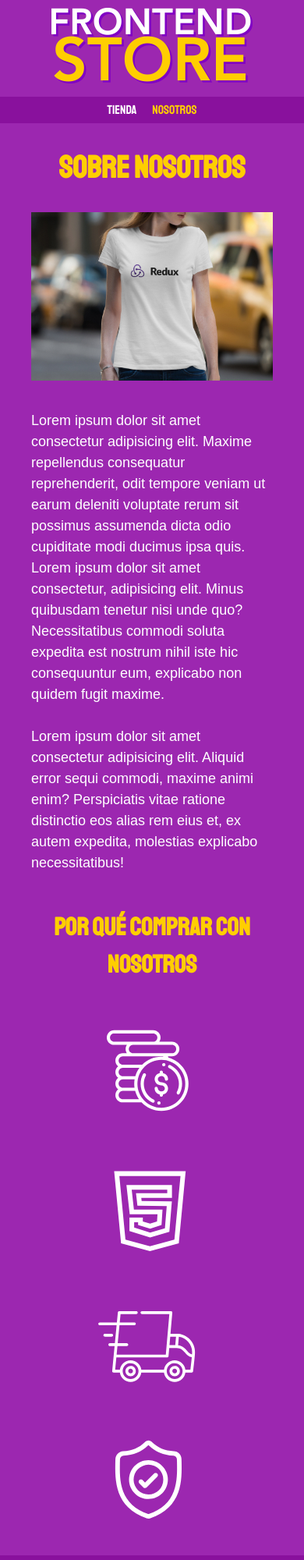
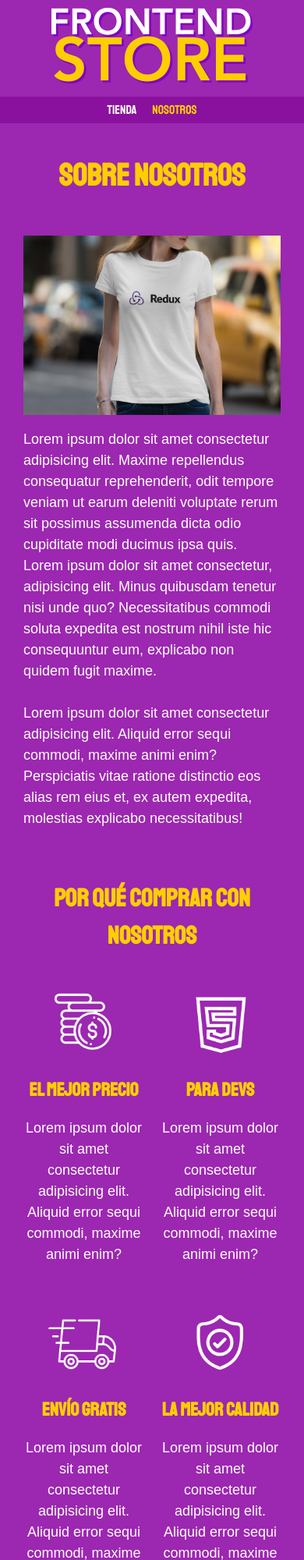
Before and after one commit to Portolopser/Proyecto-Tienda, a plain HTML site: page nosotros.html in a window 390 px wide. Shown: the top 2000 px of the page at 78% size. Drawn offline with Linux system fonts and the light colour scheme.

Commit message:
Cambios 15/06/2021
Finalización página "Nosotros" y finalización de página de Producto

```diff
--- a/css/style.css
+++ b/css/style.css
@@ -15,7 +15,9 @@ html {
     font-size: 62.5%;
 }
 
-*, *:before, *:after {
+*,
+*:before,
+*:after {
     box-sizing: inherit;
 }
 
@@ -37,17 +39,20 @@ a {
 }
 
 img {
-    max-width: 100%;
+    width: 100%;
 }
 
 .container {
     max-width: 120rem;
     margin: 0 auto;
+    padding: 1rem;
 }
 
-h1, h2, h3 {
+h1,
+h2,
+h3 {
     text-align: center;
-    color:  var(--secondary);
+    color: var(--secondary);
     font-family: var(--primary-font);
 }
 
@@ -105,6 +110,7 @@ header {
 .navigation__link--active {
     color: var(--secondary);
 }
+/*Fin Globales*/
 
 /*Grid*/
 .grid {
@@ -118,6 +124,7 @@ header {
         grid-template-columns: repeat(3, 1fr);
     }
 }
+/*Fin Grid*/
 
 /*Productos*/
 .product {
@@ -127,10 +134,6 @@ header {
 
 .product__image {
     width: 100%;
-}
-
-.product__info {
-
 }
 
 .product__name {
@@ -149,6 +152,7 @@ header {
     text-align: center;
     line-height: 2rem;
 }
+/*Fin Productos*/
 
 /*Graphs*/
 .graph {
@@ -174,39 +178,102 @@ header {
         grid-column: 2 / 4;
     }
 }
+/*Fin Graphs*/
 
 /*About Us*/
 .about-us {
+    display: grid;
+    grid-template-rows: repeat(2, auto);
+    padding: 2rem;
+}
+
+.about-us__img {
+    grid-row: 1 / 2;
+}
+
+@media (min-width: 768px) {
+    .about-us {
+        grid-template-columns: repeat(2, 1fr);
+        column-gap: 2rem;
+    }
+
+    .about-us__img {
+        grid-column: 2 / 3;
+    }
+}
+
+.buy {
+    padding: 0 2rem;
+}
+/*Fin About Us*/
+
+/*Bloques*/
+.blocks {
     display: grid;
     grid-template-columns: repeat(2, 1fr);
     gap: 2rem;
 }
 
-.why-us__images {
-    display: flex;
-    justify-content: center;
-}
-
-@media (max-width: 768px) {
-    .about-us {
-        display: flex;
-        flex-direction: column-reverse;
-        padding: 0 4rem;
-        background-size: cover;
-    }
-
-    .why-us {
-        padding: 0 4rem;
-    }
-
-    .why-us__images {
-        padding: 0 4rem;
+@media (min-width: 768px) {
+    .blocks {
+        display: grid;
+        grid-template-columns: repeat(4, 1fr);
+        gap: 2rem;
     }
 }
 
-@media (max-width: 480px) {
-    .why-us__images {
+.block {
+    text-align: center;
+}
+
+.block__title {
+    margin: 0;
+}
+/*Fin Bloques*/
+
+/*Página del producto*/
+@media (min-width: 768px) {
+    .shirt {
         display: grid;
-        grid-template-columns: 1fr;
+        grid-template-columns: repeat(2, 1fr);
+        gap: 2rem;
     }
 }
+
+.form {
+    display: grid;
+    grid-template-columns: repeat(2, 1fr);
+    gap: 2rem;
+}
+
+.form__field {
+    border: 1rem solid var(--primary-dark);
+    background-color: transparent;
+    color: var(--white);
+    font-family: Arial, Helvetica, sans-serif;
+    font-size: 2rem;
+    padding: 1rem;
+    appearance: none;
+}
+
+.form__button {
+    background-color: var(--secondary);
+    border: none;
+    font-size: 2rem;
+    font-family: var(--primary-font);
+    padding: 2rem;
+    transition: background-color .3s ease;
+    grid-column: 1 / 3;
+}
+
+.form__button:hover {
+    cursor: pointer;
+    background-color: var(--secondary-dark);
+}
+
+@media (max-width: 480px) {
+    .form__field:first-of-type {
+        grid-column: 1 / 3;
+    }
+}
+/*Fin página del producto*/
--- a/nosotros.html
+++ b/nosotros.html
@@ -28,29 +28,58 @@
         <h1>Sobre Nosotros</h1>
 
         <div class="about-us">
+            <div class="about-us__content">
                 <p class="about-us__text">Lorem ipsum dolor sit amet consectetur adipisicing elit. Maxime repellendus
-                consequatur reprehenderit, odit tempore veniam ut earum deleniti voluptate rerum sit possimus assumenda
+                    consequatur reprehenderit, odit tempore veniam ut earum deleniti voluptate rerum sit possimus
+                    assumenda
                     dicta odio cupiditate modi ducimus ipsa quis.
                     Lorem ipsum dolor sit amet consectetur, adipisicing elit. Minus quibusdam tenetur nisi unde quo?
-                Necessitatibus commodi soluta expedita est nostrum nihil iste hic consequuntur eum, explicabo non quidem
+                    Necessitatibus commodi soluta expedita est nostrum nihil iste hic consequuntur eum, explicabo non
+                    quidem
                     fugit maxime.
                     </br></br>
-                Lorem ipsum dolor sit amet consectetur adipisicing elit. Aliquid error sequi commodi, maxime animi enim?
+                    Lorem ipsum dolor sit amet consectetur adipisicing elit. Aliquid error sequi commodi, maxime animi
+                    enim?
                     Perspiciatis vitae ratione distinctio eos alias rem eius et, ex autem expedita, molestias explicabo
                     necessitatibus!
                 </p>
+            </div>
             <img class="about-us__img" src="img/nosotros.jpg" alt="Foto de nosotros">
         </div>
 
-        <div class="why-us">
-            <h2 class="why-us__text">Por qué comprar con nosotros</h2>
-            <div class="why-us__images">
-                <img src="img/icono_1.png" alt="Icono dinero">
-                <img src="img/icono_2.png" alt="Icono HTML5">
-                <img src="img/icono_3.png" alt="Icono furgoneta">
-                <img src="img/icono_4.png" alt="Icono escudo">
+        <section class="container buy">
+            <h2 class="buy__text">Por qué comprar con nosotros</h2>
+            <div class="blocks">
+                <div class="block">
+                    <img class="block__img" src="img/icono_1.png" alt="Icono dinero">
+                    <h3 class="block__title">El mejor precio</h3>
+                    <p>Lorem ipsum dolor sit amet consectetur adipisicing elit. Aliquid error sequi commodi, maxime
+                        animi
+                        enim?</p>
+                </div>
+                <div class="block">
+                    <img class="block__img" src="img/icono_2.png" alt="Icono HTML5">
+                    <h3 class="block__title">Para devs</h3>
+                    <p>Lorem ipsum dolor sit amet consectetur adipisicing elit. Aliquid error sequi commodi, maxime
+                        animi
+                        enim?</p>
+                </div>
+                <div class="block">
+                    <img class="block__img" src="img/icono_3.png" alt="Icono furgoneta">
+                    <h3 class="block__title">Envío gratis</h3>
+                    <p>Lorem ipsum dolor sit amet consectetur adipisicing elit. Aliquid error sequi commodi, maxime
+                        animi
+                        enim?</p>
+                </div>
+                <div class="block">
+                    <img class="block__img" src="img/icono_4.png" alt="Icono escudo">
+                    <h3 class="block__title">La mejor calidad</h3>
+                    <p>Lorem ipsum dolor sit amet consectetur adipisicing elit. Aliquid error sequi commodi, maxime
+                        animi
+                        enim?</p>
                 </div>
             </div>
+        </section>
     </main>
 
     <footer class="footer">
```
Also changed, not shown: producto.html (+21 -1 lines). Lines whose indentation alone changed are shown as unchanged.
